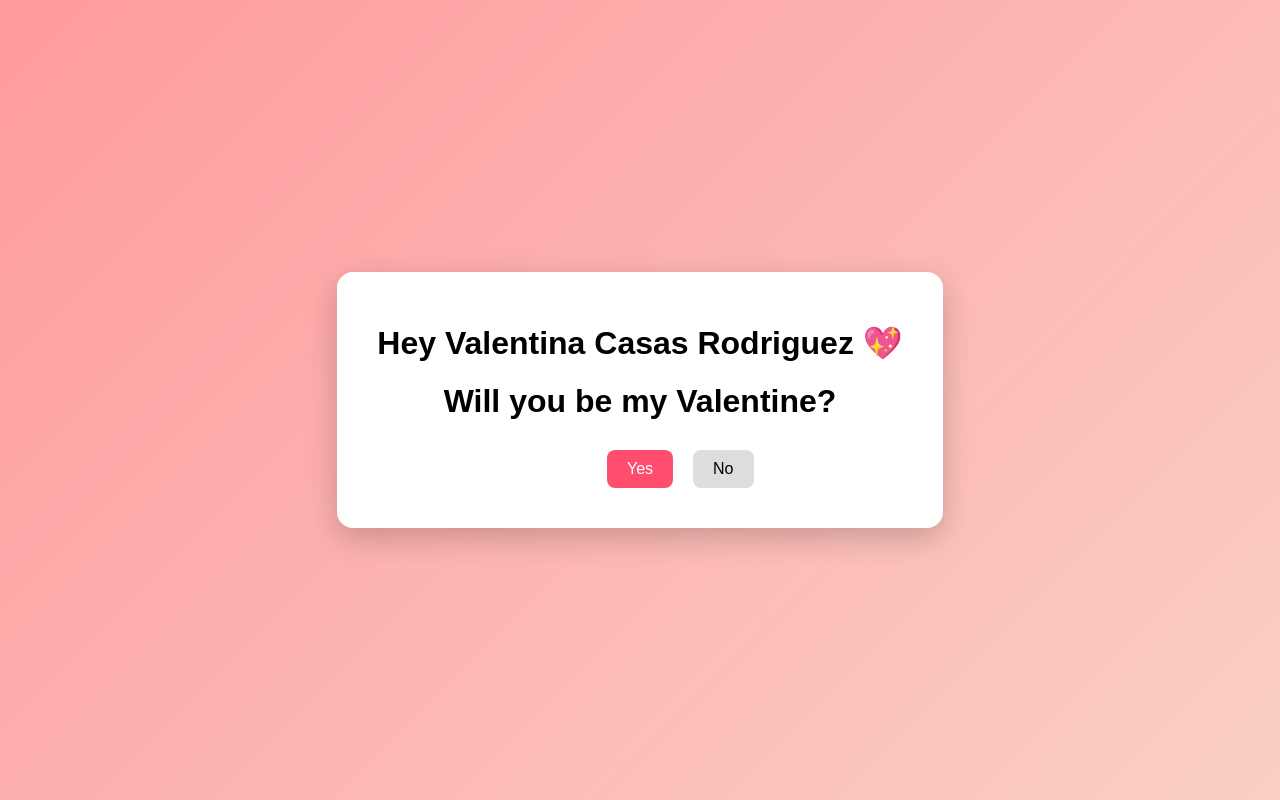
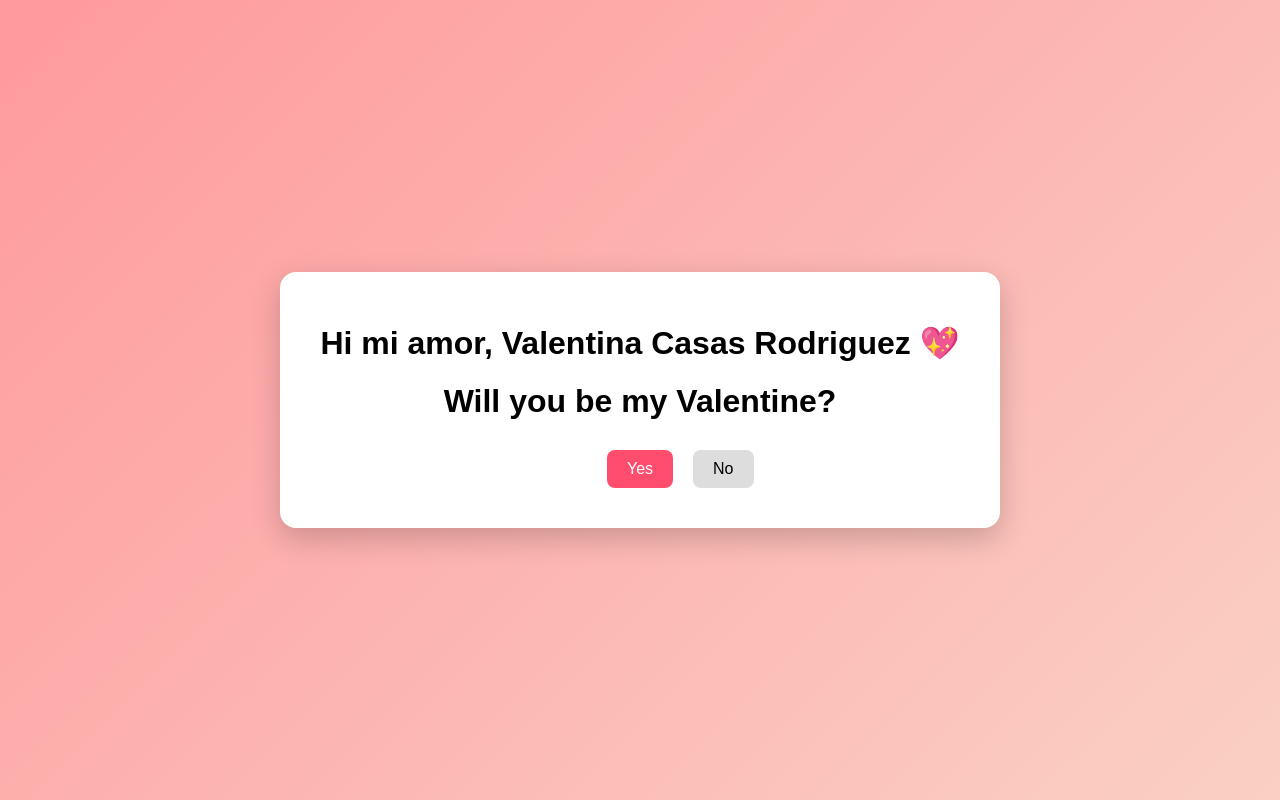
Before and after one commit to RishabhBajaj25/be_my_valentina, a plain HTML site: page index.html in a window 1280 px wide. Drawn offline with Linux system fonts and the light colour scheme.

Commit message:
Change greeting from 'Hey' to 'Hi' for Valentina

```diff
--- a/index.html
+++ b/index.html
@@ -56,7 +56,7 @@
   </audio>
 
   <div class="card">
-    <h1>Hey <span id="name">Valentina Casas Rodriguez</span> 💖</h1>
+    <h1>Hi <span id="name"> mi amor, Valentina Casas Rodriguez</span> 💖</h1>
     <h1>Will you be my Valentine?</h1>
 
     <button class="yes" onclick="yesClicked()">Yes</button>
```
